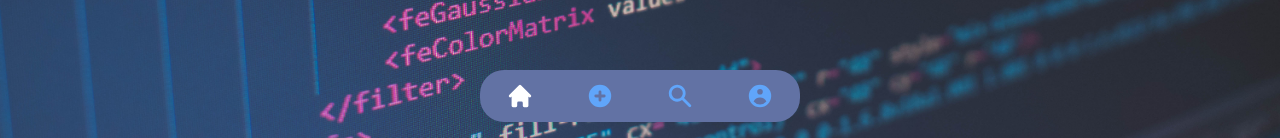
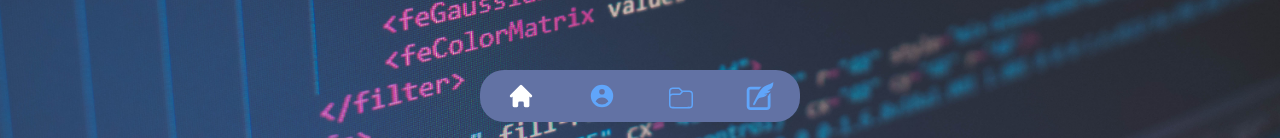
Before and after one commit to Zukauskas/portfolio, a Next.js app: page / in a window 1280 px wide. Shown: the part 662-800 px from the top of the page. Built offline with nearby package versions, Linux system fonts and the light colour scheme.

Commit message:
Update nav icons svg

```diff
--- a/app/components/Nav.tsx
+++ b/app/components/Nav.tsx
@@ -35,45 +35,26 @@ export default function Nav (): JSX.Element {
           >
             <path
               fillRule='evenodd'
-              d='M10 18a8 8 0 100-16 8 8 0 000 16zm1-11a1 1 0 10-2 0v2H7a1 1 0 100 2h2v2a1 1 0 102 0v-2h2a1 1 0 100-2h-2V7z'
+              d='M18 10a8 8 0 11-16 0 8 8 0 0116 0zm-6-3a2 2 0 11-4 0 2 2 0 014 0zm-2 4a5 5 0 00-4.546 2.916A5.986 5.986 0 0010 16a5.986 5.986 0 004.546-2.084A5 5 0 0010 11z'
               clipRule='evenodd'
             />
           </svg>
           <span className='sr-only'>About me</span>
         </Link>
         <Link
-          className={`inline-flex flex-col items-center text-xs font-medium ${pathName === '/projects' ? 'text-white' : 'text-blue-400'} hover:text-white py-3 px-4 flex-grow`}
+          className={`inline-flex flex-col items-center text-xs font-medium ${pathName === '/projects' ? 'text-white' : 'text-blue-400'} hover:text-white py-3 px-4 pt-4 flex-grow`}
           href='/projects'
         >
-          <svg
-            className='w-7 h-7'
-            fill='currentColor'
-            viewBox='0 0 20 20'
-            xmlns='http://www.w3.org/2000/svg'
-          >
-            <path
-              fillRule='evenodd'
-              d='M8 4a4 4 0 100 8 4 4 0 000-8zM2 8a6 6 0 1110.89 3.476l4.817 4.817a1 1 0 01-1.414 1.414l-4.816-4.816A6 6 0 012 8z'
-              clipRule='evenodd'
-            />
-          </svg>
+          <svg className='w-6 h-6' viewBox='0 0 16 16' xmlns='http://www.w3.org/2000/svg' fill='currentColor'> <path d='M3.994 1c-1.258.015-2.179-.029-2.931.387a1.878 1.878 0 0 0-.84.996C.058 2.82 0 3.343 0 4v8c0 .658.058 1.179.223 1.617.164.439.463.79.84.998.752.416 1.673.37 2.931.385h8.012c1.258-.015 2.179.03 2.932-.385.376-.207.675-.56.84-.998.164-.438.222-.96.222-1.617V6c0-.658-.058-1.179-.223-1.617-.02-.055-.048-.104-.074-.154l-.027-.057a1.838 1.838 0 0 0-.738-.787c-.753-.416-1.674-.37-2.932-.385H8.967L6.945 1H3.996zm.012 1h2.53L8.3 3.746 7.033 5H3.994c-1.258.015-2.179-.03-2.932.385-.022.012-.04.03-.062.043V4c0-.592.062-1.006.16-1.266s.203-.371.387-.472c.366-.203 1.195-.247 2.459-.262zm5.459 2h2.527c1.264.015 2.092.06 2.46.262.183.1.288.212.386.472.098.26.162.674.162 1.266v6c0 .592-.063 1.006-.16 1.266-.098.26-.203.371-.387.472-.366.202-1.193.247-2.453.262H4c-1.26-.015-2.087-.06-2.453-.262-.184-.1-.29-.212-.387-.472C1.063 13.006 1 12.592 1 12V8c0-.592.064-1.006.162-1.266s.203-.371.387-.472c.367-.203 1.195-.247 2.459-.262h3.435z' fill='currentColor' /></svg>
           <span className='sr-only'>Projects</span>
         </Link>
         <Link
           className='inline-flex flex-col items-center text-xs font-medium text-blue-400 hover:text-white py-3 px-4 flex-grow'
           href='#'
         >
-          <svg
-            className='w-7 h-7'
-            fill='currentColor'
-            viewBox='0 0 20 20'
-            xmlns='http://www.w3.org/2000/svg'
-          >
-            <path
-              fillRule='evenodd'
-              d='M18 10a8 8 0 11-16 0 8 8 0 0116 0zm-6-3a2 2 0 11-4 0 2 2 0 014 0zm-2 4a5 5 0 00-4.546 2.916A5.986 5.986 0 0010 16a5.986 5.986 0 004.546-2.084A5 5 0 0010 11z'
-              clipRule='evenodd'
-            />
+          <svg className='w-7 h-7' version='1.1' xmlns='http://www.w3.org/2000/svg' viewBox='0 0 512 512' fill='currentColor'>
+            <path d='M421.073,221.719c-0.578,11.719-9.469,26.188-23.797,40.094v183.25c-0.016,4.719-1.875,8.719-5.016,11.844 c-3.156,3.063-7.25,4.875-12.063,4.906H81.558c-4.781-0.031-8.891-1.844-12.047-4.906c-3.141-3.125-4.984-7.125-5-11.844V152.219 c0.016-4.703,1.859-8.719,5-11.844c3.156-3.063,7.266-4.875,12.047-4.906h158.609c12.828-16.844,27.781-34.094,44.719-49.906 c0.078-0.094,0.141-0.188,0.219-0.281H81.558c-18.75-0.016-35.984,7.531-48.25,19.594c-12.328,12.063-20.016,28.938-20,47.344 v292.844c-0.016,18.406,7.672,35.313,20,47.344C45.573,504.469,62.808,512,81.558,512h298.641c18.781,0,36.016-7.531,48.281-19.594 c12.297-12.031,20-28.938,19.984-47.344V203.469c0,0-0.125-0.156-0.328-0.313C440.37,209.813,431.323,216.156,421.073,221.719z' />
+            <path d='M498.058,0c0,0-15.688,23.438-118.156,58.109C275.417,93.469,211.104,237.313,211.104,237.313 c-15.484,29.469-76.688,151.906-76.688,151.906c-16.859,31.625,14.031,50.313,32.156,17.656 c34.734-62.688,57.156-119.969,109.969-121.594c77.047-2.375,129.734-69.656,113.156-66.531c-21.813,9.5-69.906,0.719-41.578-3.656 c68-5.453,109.906-56.563,96.25-60.031c-24.109,9.281-46.594,0.469-51-2.188C513.386,138.281,498.058,0,498.058,0z' />
           </svg>
           <span className='sr-only'>Blog</span>
         </Link>
```
